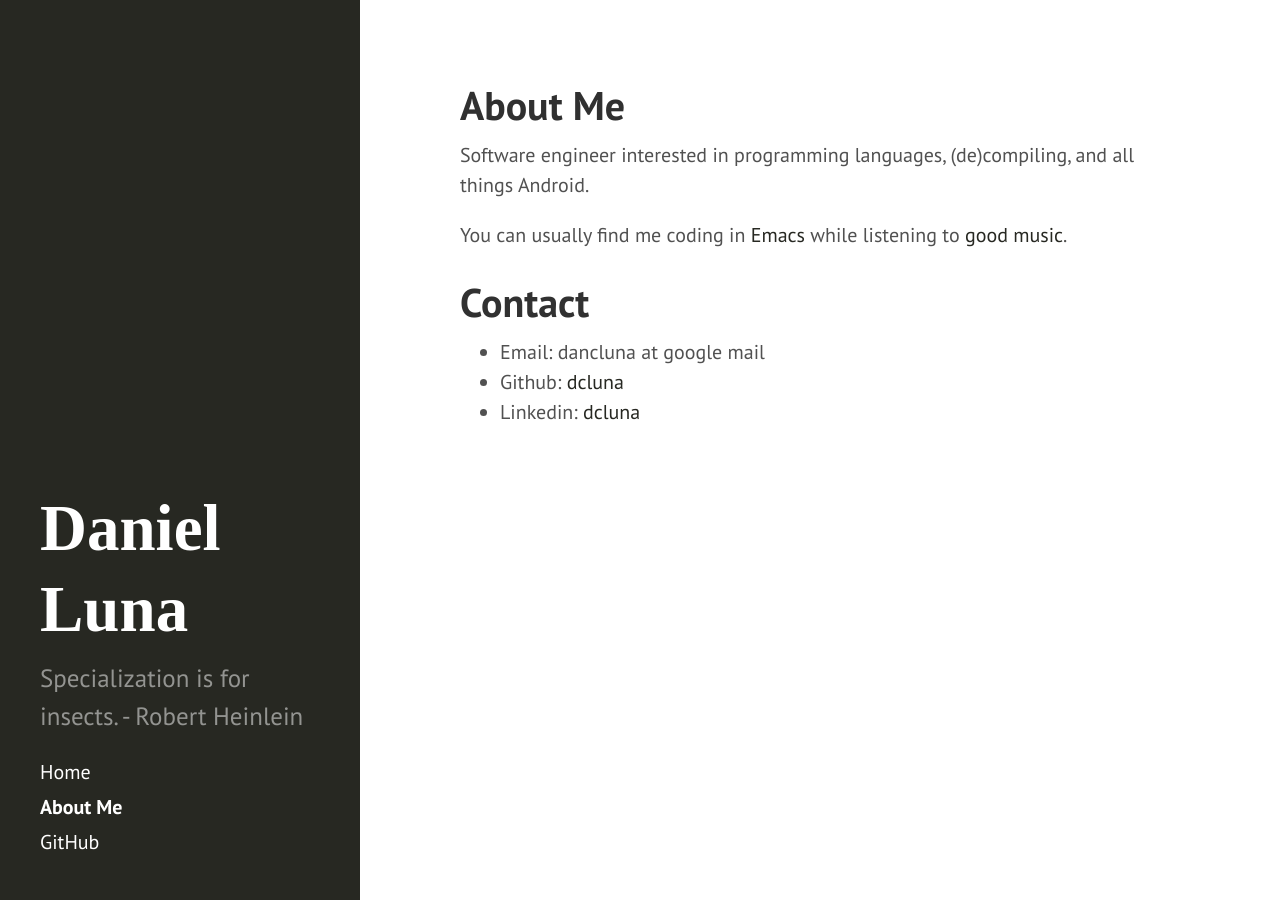
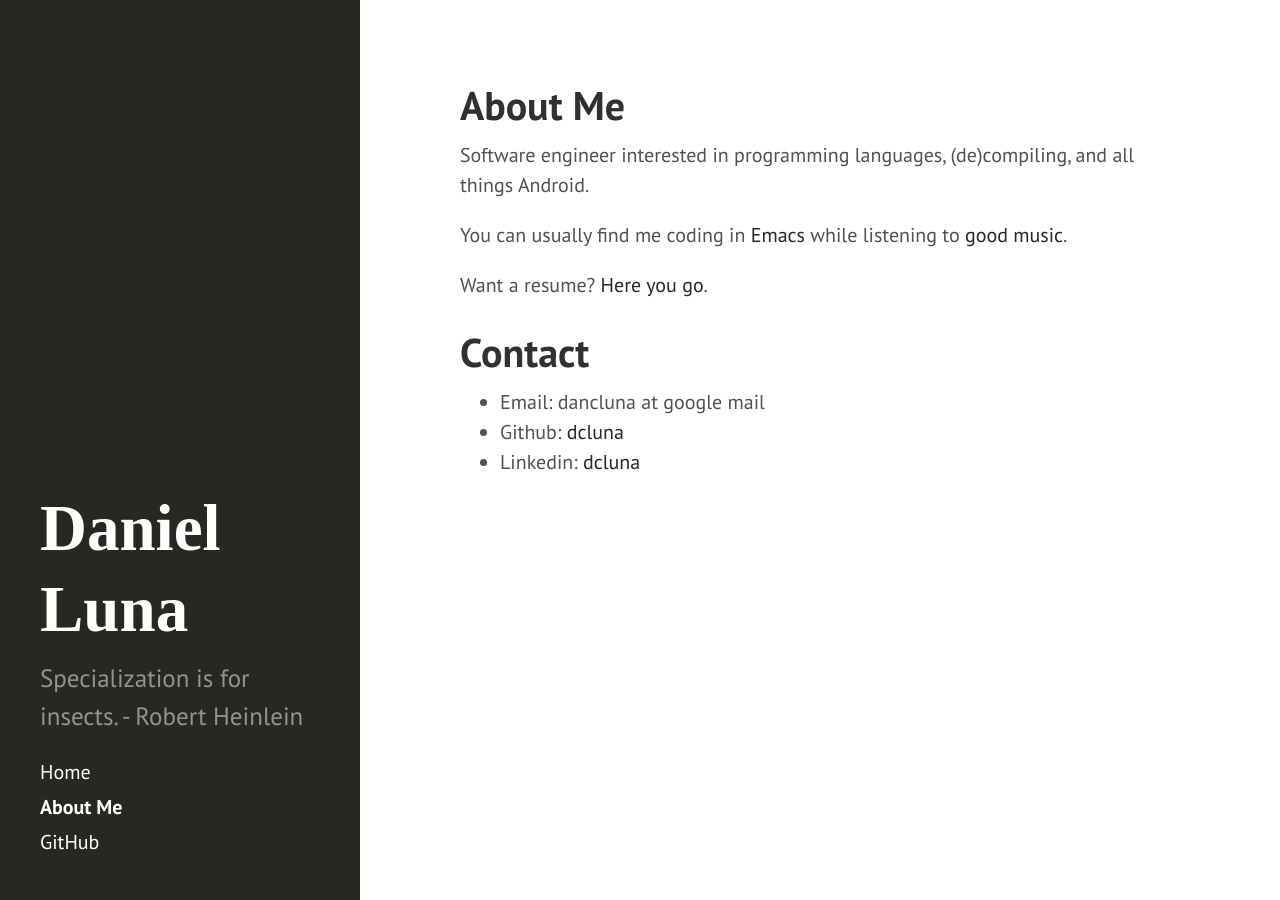
Before and after one commit to dcluna/dcluna.github.io, a Jekyll site: the page built from about.md, in a window 1280 px wide. Built offline with Jekyll 4.4.1, drawn with Linux system fonts in a browser that asks for light colours; Markdown is read by kramdown in place of the engine named in the settings.

Commit message:
Added link to my resume @ Dropbox

```diff
--- a/about.md
+++ b/about.md
@@ -7,6 +7,8 @@ Software engineer interested in programming languages, (de)compiling, and all th
 
 You can usually find me coding in [Emacs](https://github.com/syl20bnr/spacemacs) while listening to [good music](http://musicforprogramming.net/).
 
+Want a resume? [Here you go](https://www.dropbox.com/s/odaf4o969f46rrc/daniel-luna-resume.pdf?dl=0).
+
 Contact
 =======
 
```
